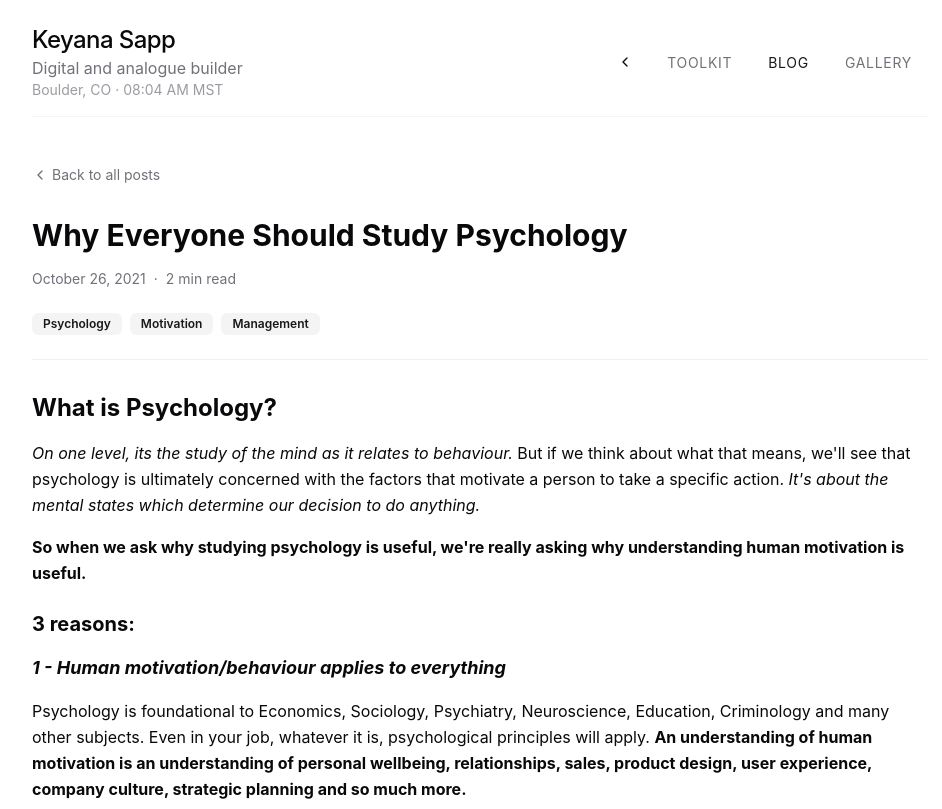
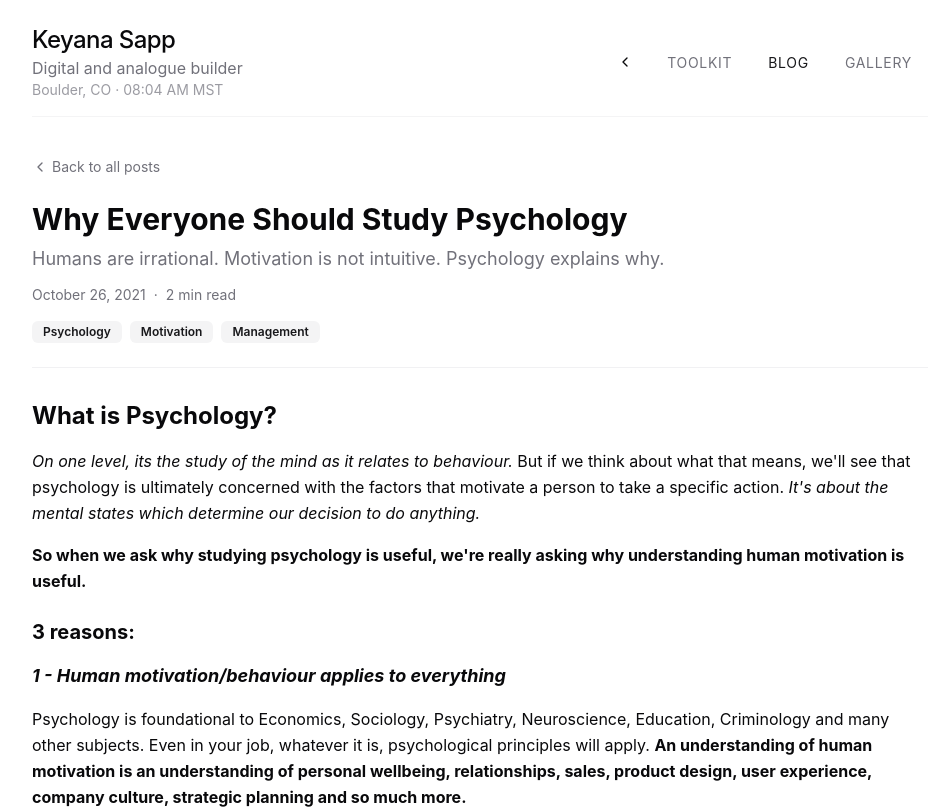
Before and after one commit to ksBrapZ/keyana-portfolio, a Next.js app: page /blog/3-reasons-why-everyone-should-study-psychology in a window 1280 px wide. Shown: the top 809 px of the page, without its empty margins (160-1102 px from the left). Built offline with nearby package versions, Linux system fonts and the light colour scheme.

Commit message:
improve blog post page design

```diff
--- a/components/blog/BlogContent.tsx
+++ b/components/blog/BlogContent.tsx
@@ -14,20 +14,21 @@ interface BlogContentProps {
 }
 
 export default function BlogContent({ frontmatter, content }: BlogContentProps) {
-  const { title, date, tags } = frontmatter;
+  const { title, date, tags, description } = frontmatter;
   const formattedDate = formatDate(date);
   const readingTime = calculateReadingTime(content);
 
   return (
     <article className="w-full">
       <div className="mb-8">
-        <div className="mb-6">
-          <Link href="/blog" className="flex items-center text-sm text-muted-foreground hover:text-primary transition-colors mb-8">
+        <div className="mb-4">
+          <Link href="/blog" className="flex items-center text-sm text-muted-foreground hover:text-primary transition-colors mb-6">
             <ChevronLeft className="mr-1 h-4 w-4" />
             Back to all posts
           </Link>
 
-          <h1 className="text-3xl font-bold mb-4">{title}</h1>
+          <h1 className="text-3xl font-bold mb-2">{title}</h1>
+          <p className="text-lg text-muted-foreground mb-3">{description}</p>
           <div className="flex items-center text-sm text-muted-foreground">
             <time dateTime={date}>{formattedDate}</time>
             <span className="mx-2">·</span>
@@ -43,7 +44,7 @@ export default function BlogContent({ frontmatter, content }: BlogContentProps)
           ))}
         </div>
 
-        <Separator className="mb-8 bg-border/50 dark:bg-border/15" />
+        <Separator className="mb-6 bg-border/50 dark:bg-border/15" />
       </div>
 
       <div className="prose prose-invert prose-zinc max-w-none">
--- a/pages/blog/[slug].tsx
+++ b/pages/blog/[slug].tsx
@@ -40,7 +40,7 @@ export default function BlogPostPage({ post, nextPost, prevPost }: BlogPostPageP
       <div className="min-h-screen flex flex-col bg-background text-foreground">
         <Header />
 
-        <main className="flex-grow container mx-auto px-6 md:px-12 lg:px-16 max-w-screen-lg py-8">
+        <main className="flex-grow container mx-auto px-6 md:px-12 lg:px-16 max-w-screen-lg py-6">
           <BlogContent frontmatter={frontmatter} content={content} />
 
           <div className="mt-16">
```
